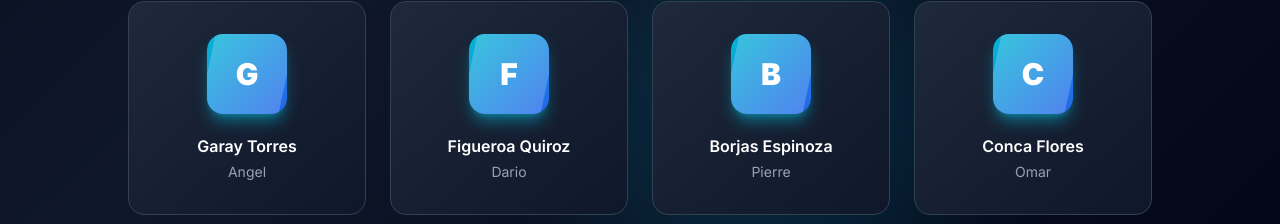
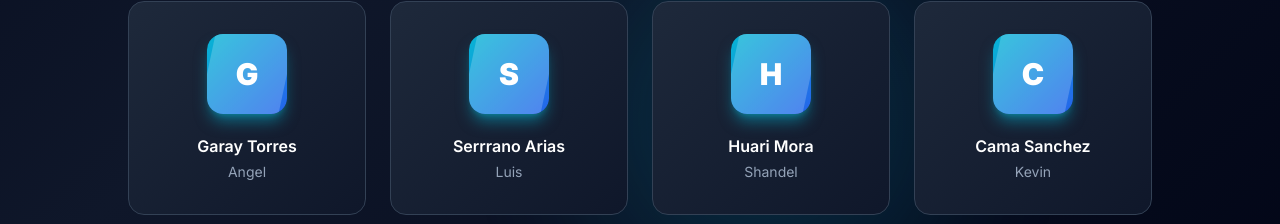
Before and after one commit to Angel226m/dl_iot, a React (Vite) app in the folder Frontend/: page / in a window 1280 px wide. Shown: the part 1009-1233 px from the top of the page. Built offline with nearby package versions, Linux system fonts and the light colour scheme.

Commit message:
Analisis mejorado ademas d emejoras de funcionamieno.tsx

```diff
--- a/Frontend/src/components/Funcionamiento.tsx
+++ b/Frontend/src/components/Funcionamiento.tsx
@@ -342,11 +342,11 @@ const Funcionamiento = () => {
       subtitle: 'Captura y Adquisición de Datos',
       technology: 'Raspberry Pi 4 + Arducam',
       color: 'from-cyan-500 to-blue-600',
-      description: 'Infraestructura IoT para captura de imágenes en tiempo real con alta resolución y simulación de entornos. Integra sensores ambientales para correlacionar datos externos, optimizando la calidad de las imágenes para análisis de grietas.',
+      description: 'Infraestructura IoT para captura de imágenes en alta resolución en tiempo real, con simulación de entornos para correlación de datos externos. Optimiza la calidad visual para análisis preciso de grietas mediante procesamiento contextual y enriquecimiento de datos.',
       features: [
         'Raspberry Pi 4 (8GB RAM, Quad-Core Cortex-A72)',
         'Cámara Arducam 1080p con soporte HDR',
-        'Sensores de temperatura y humedad para contexto ambiental',
+        'Conexión WiFi para transmisión de datos',
         'Simulación de captura para pruebas en entornos controlados',
         'Soporte para formatos PNG, JPG, BMP, TIFF (máx. 20MB)',
       ],
--- a/Frontend/src/components/Inicio.tsx
+++ b/Frontend/src/components/Inicio.tsx
@@ -3,9 +3,9 @@ import { Shield, Cpu, Cloud, AlertTriangle, DollarSign, Clock, Users, TrendingDo
 const Inicio = () => {
   const team = [
     'Garay Torres Angel',
-    'Figueroa Quiroz Dario',
-    'Borjas Espinoza Pierre',
-    'Conca Flores Omar'
+    'Serrrano Arias Luis', //'Figueroa Quiroz Dario',
+    'Huari Mora Shandel',//'Borjas Espinoza Pierre',
+    'Cama Sanchez Kevin'//'Conca Flores Omar'
   ]
 
   const problems = [
```
